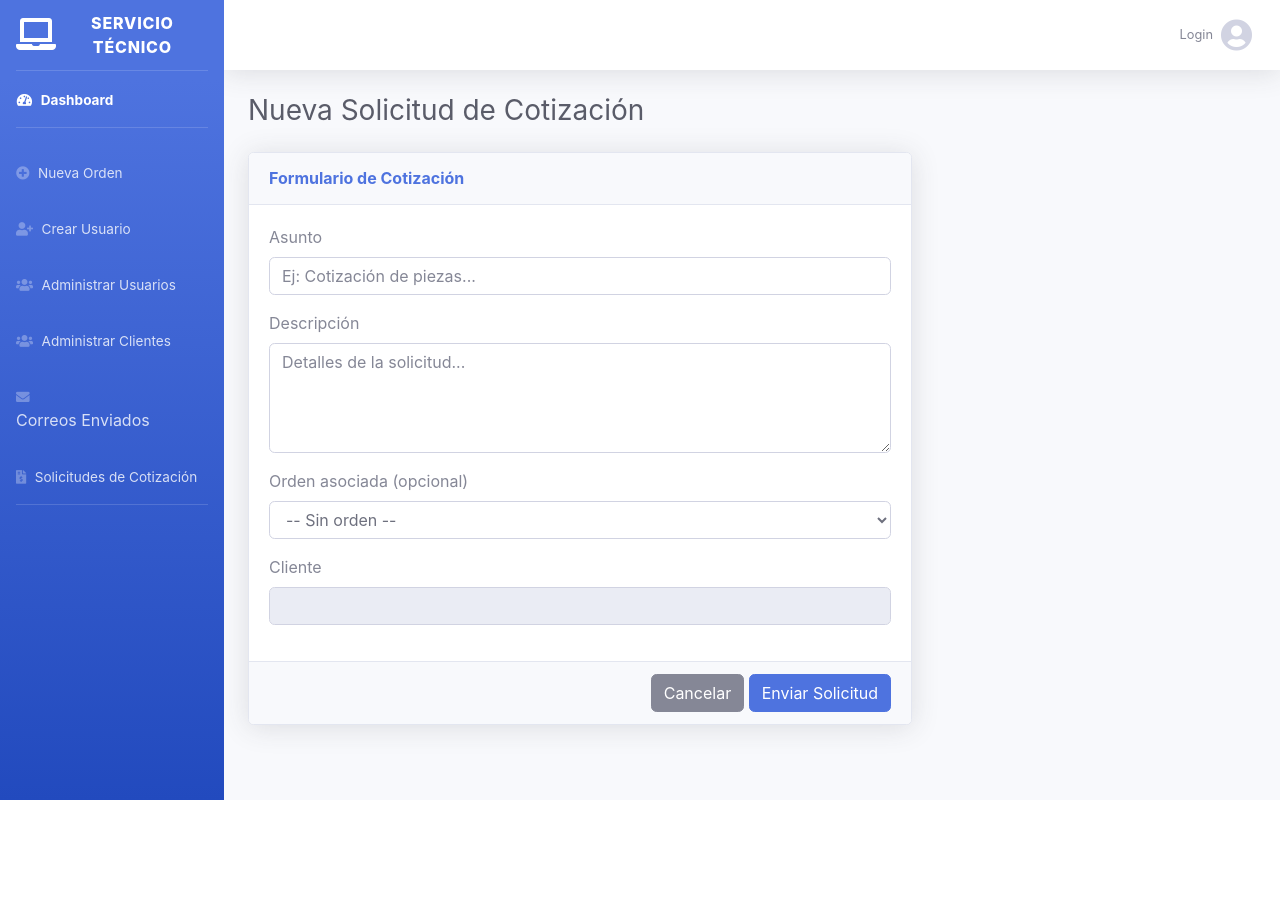
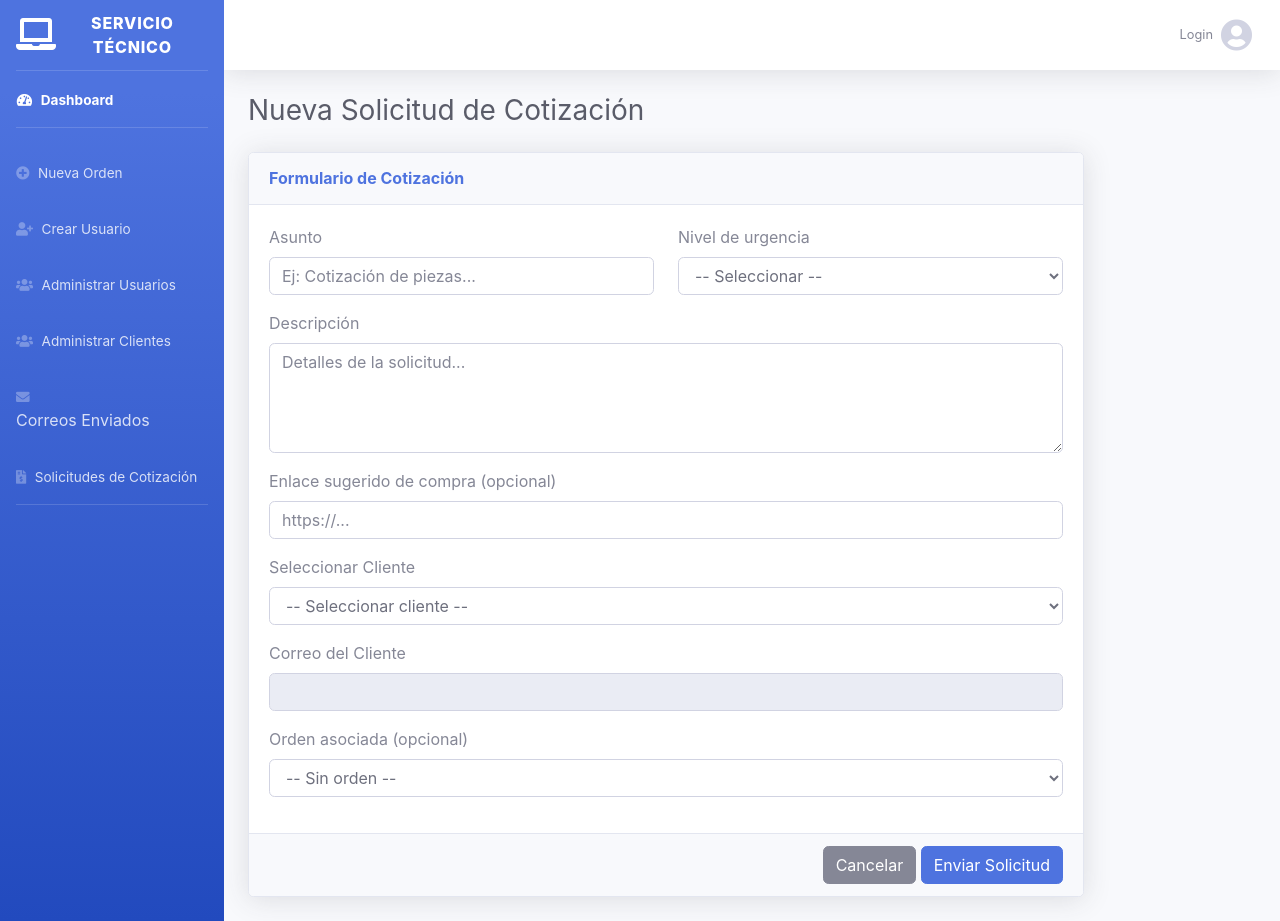
Before and after one commit to Francisco-minio/servicio_tecnico_flask, a Flask app: page /cotizaciones/nueva in a window 1280 px wide. Before the commit the page ends 800 px from the top, so only its background shows below. Run offline with Flask 3, Linux system fonts and the light colour scheme; the visitor is signed in with stand-in values (Sample User, id 1); data that the repository does not hold is empty; some libraries are stand-ins or nearby versions.

Commit message:
cambios formulario coti

```diff
--- a/app.py
+++ b/app.py
@@ -632,7 +632,8 @@ def nueva_solicitud_cotizacion():
         return redirect(url_for('nueva_solicitud_cotizacion'))
 
     ordenes = Orden.query.all()
-    return render_template('cotizacion_form.html', ordenes=ordenes)
+    clientes = Cliente.query.all()  # <== AQUÍ defines `clientes`
+    return render_template('cotizacion_form.html', ordenes=ordenes , clientes=clientes)
 
 @app.route('/cotizaciones/<int:solicitud_id>')
 @login_required
--- a/templates/cotizacion_form.html
+++ b/templates/cotizacion_form.html
@@ -4,22 +4,59 @@
 <h1 class="h3 mb-4 text-gray-800">Nueva Solicitud de Cotización</h1>
 
 <div class="row">
-    <div class="col-lg-8">
+    <div class="col-lg-10">
         <form method="POST" action="{{ url_for('nueva_solicitud_cotizacion') }}">
             <div class="card shadow mb-4">
                 <div class="card-header py-3">
                     <h6 class="m-0 font-weight-bold text-primary">Formulario de Cotización</h6>
                 </div>
                 <div class="card-body">
+                    <div class="row">
 
-                    <div class="form-group">
-                        <label for="asunto">Asunto</label>
-                        <input type="text" class="form-control" id="asunto" name="asunto" placeholder="Ej: Cotización de piezas..." required>
+                        <div class="col-md-6">
+                            <div class="form-group">
+                                <label for="asunto">Asunto</label>
+                                <input type="text" class="form-control" id="asunto" name="asunto" placeholder="Ej: Cotización de piezas..." required>
+                            </div>
+                        </div>
+
+                        <div class="col-md-6">
+                            <div class="form-group">
+                                <label for="urgencia">Nivel de urgencia</label>
+                                <select class="form-control" id="urgencia" name="urgencia" required>
+                                    <option value="">-- Seleccionar --</option>
+                                    <option value="Baja">Baja</option>
+                                    <option value="Media">Media</option>
+                                    <option value="Alta">Alta</option>
+                                </select>
+                            </div>
+                        </div>
+
                     </div>
 
                     <div class="form-group">
                         <label for="descripcion">Descripción</label>
                         <textarea class="form-control" id="descripcion" name="descripcion" rows="4" placeholder="Detalles de la solicitud..." required></textarea>
+                    </div>
+
+                    <div class="form-group">
+                        <label for="enlace_compra">Enlace sugerido de compra (opcional)</label>
+                        <input type="url" class="form-control" id="enlace_compra" name="enlace_compra" placeholder="https://...">
+                    </div>
+
+                    <div class="form-group">
+                        <label for="cliente_id">Seleccionar Cliente</label>
+                        <select class="form-control" id="cliente_id" name="cliente_id" required>
+                            <option value="">-- Seleccionar cliente --</option>
+                            {% for cliente in clientes %}
+                                <option value="{{ cliente.id }}" data-email="{{ cliente.email }}">{{ cliente.nombre }}</option>
+                            {% endfor %}
+                        </select>
+                    </div>
+
+                    <div class="form-group">
+                        <label for="correo_cliente">Correo del Cliente</label>
+                        <input type="email" class="form-control" id="correo_cliente" name="correo_cliente" readonly>
                     </div>
 
                     <div class="form-group">
@@ -32,11 +69,6 @@
                         </select>
                     </div>
 
-                    <div class="form-group mt-3">
-                        <label for="cliente">Cliente</label>
-                        <input type="text" class="form-control" id="cliente" readonly>
-                    </div>
-
                 </div>
                 <div class="card-footer text-right">
                     <a href="{{ url_for('dashboard_admin') }}" class="btn btn-secondary">Cancelar</a>
@@ -47,15 +79,19 @@
     </div>
 </div>
 
-<!-- Script para mostrar cliente automáticamente -->
+<!-- Script para completar automáticamente el correo del cliente -->
 <script>
-    const selectOrden = document.getElementById('orden_id');
-    const clienteInput = document.getElementById('cliente');
+    document.getElementById('cliente_id').addEventListener('change', function () {
+        const selected = this.options[this.selectedIndex];
+        const email = selected.getAttribute('correo');
+        document.getElementById('correo_cliente').value = email || '';
+    });
 
-    selectOrden.addEventListener('change', function () {
-        const selectedOption = this.options[this.selectedIndex];
-        const clienteNombre = selectedOption.getAttribute('data-cliente');
-        clienteInput.value = clienteNombre || '';
+    // También puedes completar automáticamente el cliente desde orden si se desea
+    document.getElementById('orden_id').addEventListener('change', function () {
+        const selected = this.options[this.selectedIndex];
+        const clienteNombre = selected.getAttribute('data-cliente');
+        // Opcional: buscar el cliente por nombre y seleccionar en el combo si coincide
     });
 </script>
 {% endblock %}
--- a/templates/orden_detalle.html
+++ b/templates/orden_detalle.html
@@ -114,7 +114,8 @@
                 <div class="modal-content">
                     <div class="modal-header">
                         <h5 class="modal-title" id="solicitudModalLabel">Solicitar Repuesto o Presupuesto</h5>
-                        <button type="button" class="btn-close" data-bs-dismiss="modal" aria-label="Cerrar"></button>
+                        <button type="button" class="close" data-dismiss="modal" aria-label="Cerrar"></button>
+                        <span aria-hidden="true">&times;</span>
                     </div>
                     <div class="modal-body">
                         <div class="form-group">
@@ -131,7 +132,7 @@
                         </div>
                     </div>
                     <div class="modal-footer">
-                        <button type="button" class="btn btn-secondary" data-bs-dismiss="modal">Cancelar</button>
+                        <button type="button" class="btn btn-secondary" data-dismiss="modal">Cancelar</button>
                         <button type="submit" class="btn btn-warning">Enviar Solicitud</button>
                     </div>
                 </div>
```
